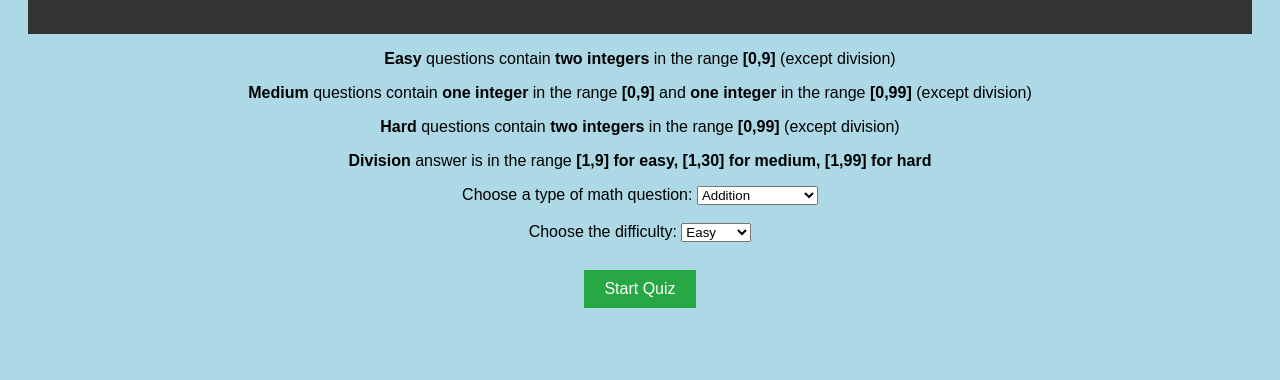
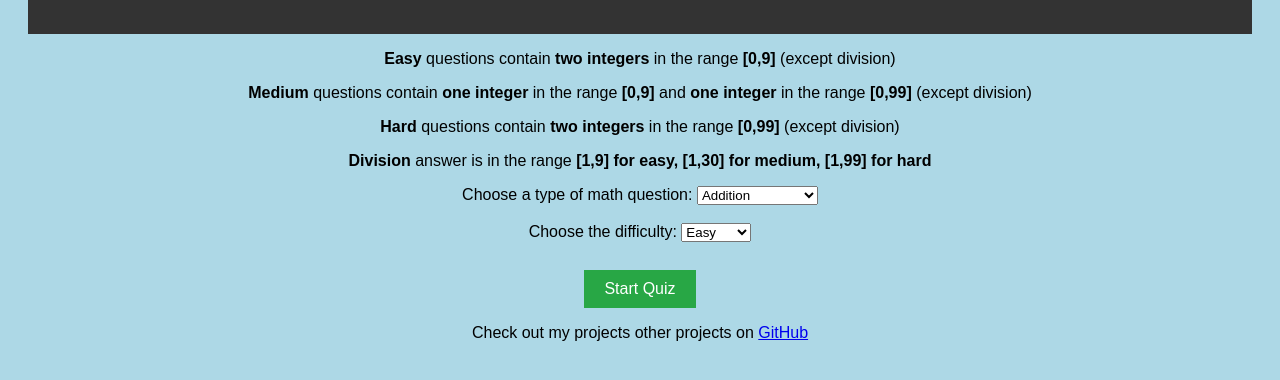
Before and after one commit to umutulay/real_mental_math, a website: page views/index.html in a window 1280 px wide. Shown: the part 104-484 px from the top of the page. Drawn offline with Linux system fonts and the light colour scheme.

Commit message:
github added

```diff
--- a/views/index.html
+++ b/views/index.html
@@ -41,6 +41,11 @@
         <br><br>
         <button onclick="startQuiz()">Start Quiz</button>
     </section>
+
+    <footer>
+        <p>Check out my projects other projects on <a href="https://github.com/YOUR_GITHUB_USERNAME" target="_blank">GitHub</a></p>
+    </footer>
+
     <script src="/js/script.js"></script>
 </body>
 </html>
```
